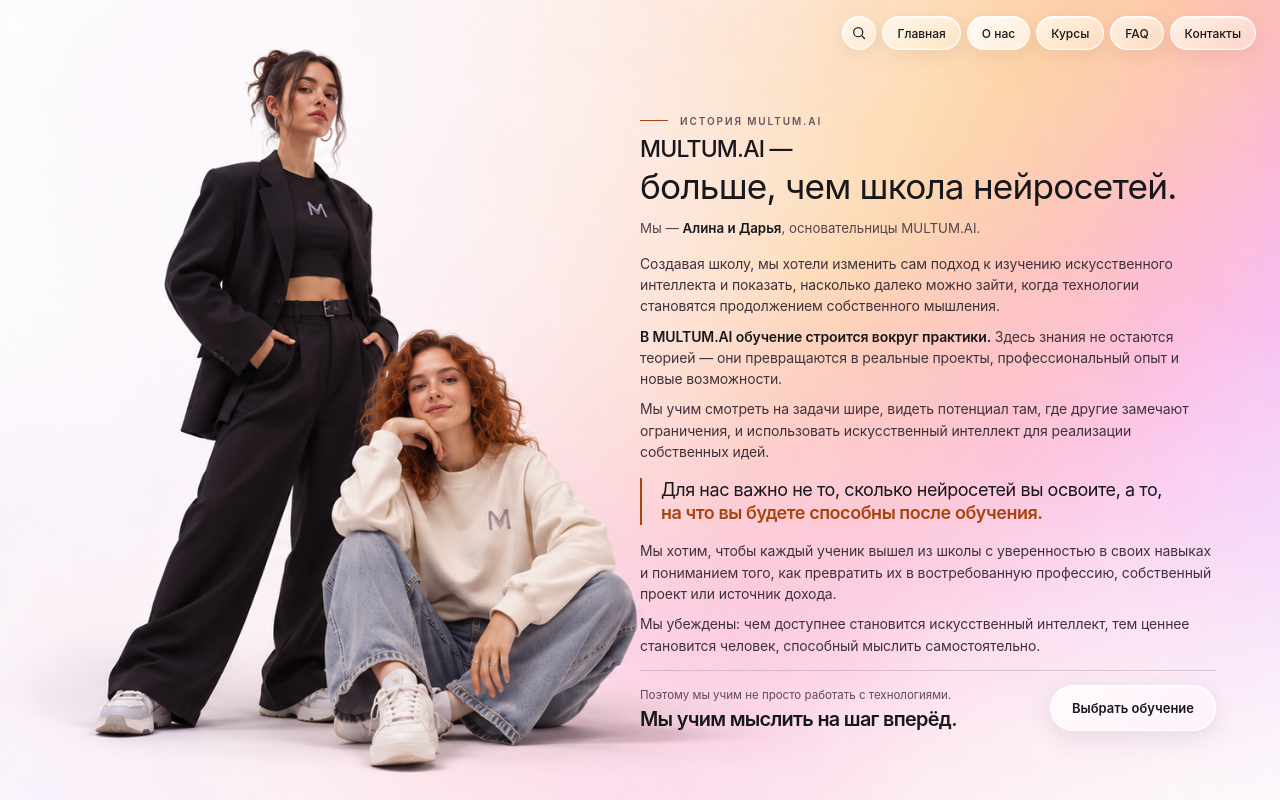
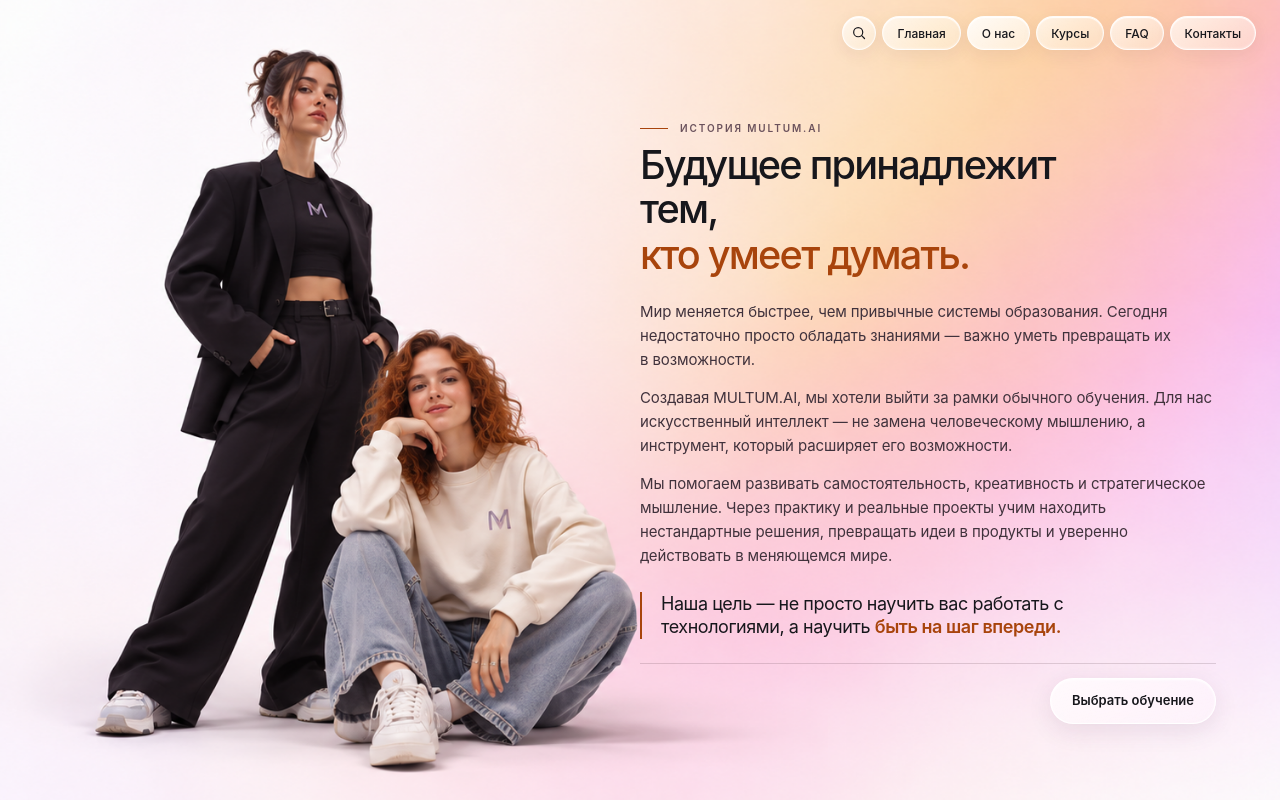
Before and after one commit to fuks19200-ctrl/09, a Next.js app: page /about in a window 1280 px wide. Built offline with nearby package versions, Linux system fonts and the light colour scheme.

Commit message:
Publish new concise About manifesto with spacious typography

```diff
--- a/app/about/page.tsx
+++ b/app/about/page.tsx
@@ -13,26 +13,17 @@ export default function About() {
       <article className="founders-story">
         <header className="founders-intro">
           <p className="founders-kicker">История MULTUM.AI</p>
-          <h1>MULTUM.AI —<span>больше, чем школа нейросетей.</span></h1>
-          <p className="founders-byline">Мы — <strong>Алина и Дарья</strong>, основательницы MULTUM.AI.</p>
+          <h1>Будущее принадлежит тем, <span>кто умеет думать.</span></h1>
         </header>
         <div className="founders-copy">
-          <p className="founders-body">Создавая школу, мы хотели изменить сам подход к изучению искусственного интеллекта и показать, насколько далеко можно зайти, когда технологии становятся продолжением собственного мышления.</p>
-          <p className="founders-body"><strong>В MULTUM.AI обучение строится вокруг практики.</strong> Здесь знания не остаются теорией — они превращаются в реальные проекты, профессиональный опыт и новые возможности.</p>
-          <p className="founders-body">Мы учим смотреть на задачи шире, видеть потенциал там, где другие замечают ограничения, и использовать искусственный интеллект для реализации собственных идей.</p>
+          <p className="founders-body">Мир меняется быстрее, чем привычные системы образования. Сегодня недостаточно просто обладать знаниями — важно уметь превращать их в возможности.</p>
+          <p className="founders-body">Создавая MULTUM.AI, мы хотели выйти за рамки обычного обучения. Для нас искусственный интеллект — не замена человеческому мышлению, а инструмент, который расширяет его возможности.</p>
+          <p className="founders-body">Мы помогаем развивать самостоятельность, креативность и стратегическое мышление. Через практику и реальные проекты учим находить нестандартные решения, превращать идеи в продукты и уверенно действовать в меняющемся мире.</p>
         </div>
         <blockquote className="founders-quote">
-          <p>Для нас важно не то, сколько нейросетей вы освоите, а то, <strong>на что вы будете способны после обучения.</strong></p>
+          <p>Наша цель — не просто научить вас работать с технологиями, а научить <strong>быть на шаг впереди.</strong></p>
         </blockquote>
-        <div className="founders-copy">
-          <p className="founders-body">Мы хотим, чтобы каждый ученик вышел из школы с уверенностью в своих навыках и пониманием того, как превратить их в востребованную профессию, собственный проект или источник дохода.</p>
-          <p className="founders-body">Мы убеждены: чем доступнее становится искусственный интеллект, тем ценнее становится человек, способный мыслить самостоятельно.</p>
-        </div>
         <footer className="founders-footer">
-          <div className="founders-manifesto">
-            <p>Поэтому мы учим не просто работать с технологиями.</p>
-            <strong>Мы учим мыслить на шаг вперёд.</strong>
-          </div>
           <a className="button button--glass founders-cta" href="/courses/">Выбрать обучение</a>
         </footer>
       </article>
--- a/app/globals.css
+++ b/app/globals.css
@@ -190,20 +190,20 @@ button:disabled, button[aria-disabled="true"], .button[aria-disabled="true"] { o
 
 /* Founders story: minimal editorial typography, no decorative cards. */
 .about-page { display:flex; justify-content:flex-end; align-items:flex-start; overflow-y:auto; overflow-x:hidden; background:#fff5f4 url('/images/%D0%A1%D1%82%D0%B8%D0%BB%D1%8C%D0%BD%D1%8B%D0%B8%CC%86%20%D0%B4%D1%83%D1%8D%D1%82%20%D0%B2%20%D1%81%D0%BE%D0%B2%D1%80%D0%B5%D0%BC%D0%B5%D0%BD%D0%BD%D0%BE%D0%B8%CC%86%20%D1%83%D0%BB%D0%B8%D1%87%D0%BD%D0%BE%D0%B8%CC%86%20%D0%BE%D0%B4%D0%B5%D0%B6%D0%B4%D0%B5.png') left center/cover no-repeat; padding:0; }
-.founders-story { width:min(45%,720px); min-width:0; margin:auto 5% auto 0; padding:76px 0 30px; display:flex; flex-direction:column; gap:clamp(14px,1.8vh,20px); color:#17171c; font-family:-apple-system,BlinkMacSystemFont,"Segoe UI",Arial,sans-serif; }
+.founders-story { width:min(45%,720px); min-width:0; margin:auto 5% auto 0; padding:76px 0 30px; display:flex; flex-direction:column; gap:clamp(19px,2.8vh,32px); color:#17171c; font-family:-apple-system,BlinkMacSystemFont,"Segoe UI",Arial,sans-serif; }
 .founders-kicker { margin:0 0 10px; display:flex; gap:12px; align-items:center; color:#6b525c; font-size:10px; font-weight:600; letter-spacing:.19em; text-transform:uppercase; }
 .founders-kicker::before { content:""; width:28px; height:1px; background:#a8440c; }
-.founders-intro h1 { margin:0; font-size:clamp(23px,1.65vw,28px); font-weight:500; line-height:1.1; letter-spacing:-.035em; }
-.founders-intro h1 span { display:block; margin-top:5px; font-size:clamp(31px,2.75vw,46px); font-weight:400; line-height:1.08; color:#17171c; text-wrap:balance; }
+.founders-intro h1 { margin:0; max-width:19ch; font-size:clamp(30px,3.1vw,53px); font-weight:500; line-height:1.09; letter-spacing:-.045em; }
+.founders-intro h1 span { display:block; margin-top:3px; font-weight:500; color:#a8440c; }
 .founders-byline { margin:14px 0 0; color:#58444f; font-size:clamp(12px,1.04vw,15px); line-height:1.45; }
 .founders-byline strong { color:#17171c; font-weight:600; }
-.founders-copy { display:flex; flex-direction:column; gap:9px; }
-.founders-body { margin:0; color:#40323c; font-size:clamp(14px,.94vw,16px); line-height:1.52; letter-spacing:-.008em; text-wrap:pretty; }
+.founders-copy { display:flex; flex-direction:column; gap:clamp(13px,1.8vh,20px); }
+.founders-body { margin:0; color:#40323c; font-size:clamp(15px,1.1vw,18px); line-height:1.6; letter-spacing:-.008em; text-wrap:pretty; }
 .founders-body strong { font-weight:600; color:#17171c; }
 .founders-quote { margin:1px 0; padding:0 0 0 19px; border-left:2px solid #a8440c; }
 .founders-quote p { margin:0; max-width:46ch; font-size:clamp(18px,1.32vw,23px); line-height:1.32; letter-spacing:-.025em; font-weight:400; }
 .founders-quote strong { color:#a8440c; font-weight:600; }
-.founders-footer { border-top:1px solid rgba(87,58,70,.19); padding-top:14px; display:flex; gap:18px; align-items:flex-end; justify-content:space-between; }
+.founders-footer { border-top:1px solid rgba(87,58,70,.19); padding-top:14px; display:flex; gap:18px; align-items:flex-end; justify-content:flex-end; }
 .founders-manifesto { min-width:0; }
 .founders-manifesto p { margin:0 0 5px; font-size:clamp(11px,.9vw,14px); line-height:1.45; color:#614b56; }
 .founders-manifesto strong { display:block; font-weight:560; font-size:clamp(18px,1.55vw,25px); line-height:1.15; letter-spacing:-.035em; }
@@ -244,7 +244,7 @@ button:disabled, button[aria-disabled="true"], .button[aria-disabled="true"] { o
 @media (max-width:900px), (max-aspect-ratio:3/2) {
   .about-page { display:block; background-color:#fff5f4; background-image:url('/images/%D0%A1%D1%82%D0%B8%D0%BB%D1%8C%D0%BD%D1%8B%D0%B8%CC%86%20%D0%B4%D1%83%D1%8D%D1%82%20%D0%B2%20%D1%81%D0%BE%D0%B2%D1%80%D0%B5%D0%BC%D0%B5%D0%BD%D0%BD%D0%BE%D0%B8%CC%86%20%D1%83%D0%BB%D0%B8%D1%87%D0%BD%D0%BE%D0%B8%CC%86%20%D0%BE%D0%B4%D0%B5%D0%B6%D0%B4%D0%B5.png'),linear-gradient(150deg,#fff9f7,#f7dce9 65%,#eadcf9); background-position:left top,center; background-size:auto clamp(300px,65vw,540px),cover; background-repeat:no-repeat; background-attachment:local; }
   .founders-story { width:auto; max-width:720px; margin:0 auto; padding:calc(clamp(300px,65vw,540px) + 26px) clamp(22px,6vw,52px) 40px; gap:22px; }
-  .founders-intro h1 span { font-size:clamp(31px,6vw,46px); text-wrap:initial; }
+  .founders-intro h1 { font-size:clamp(32px,6.5vw,48px); }
   .founders-body { font-size:15px; line-height:1.62; }
   .founders-copy { gap:13px; }
   .founders-quote p { font-size:21px; }
```
